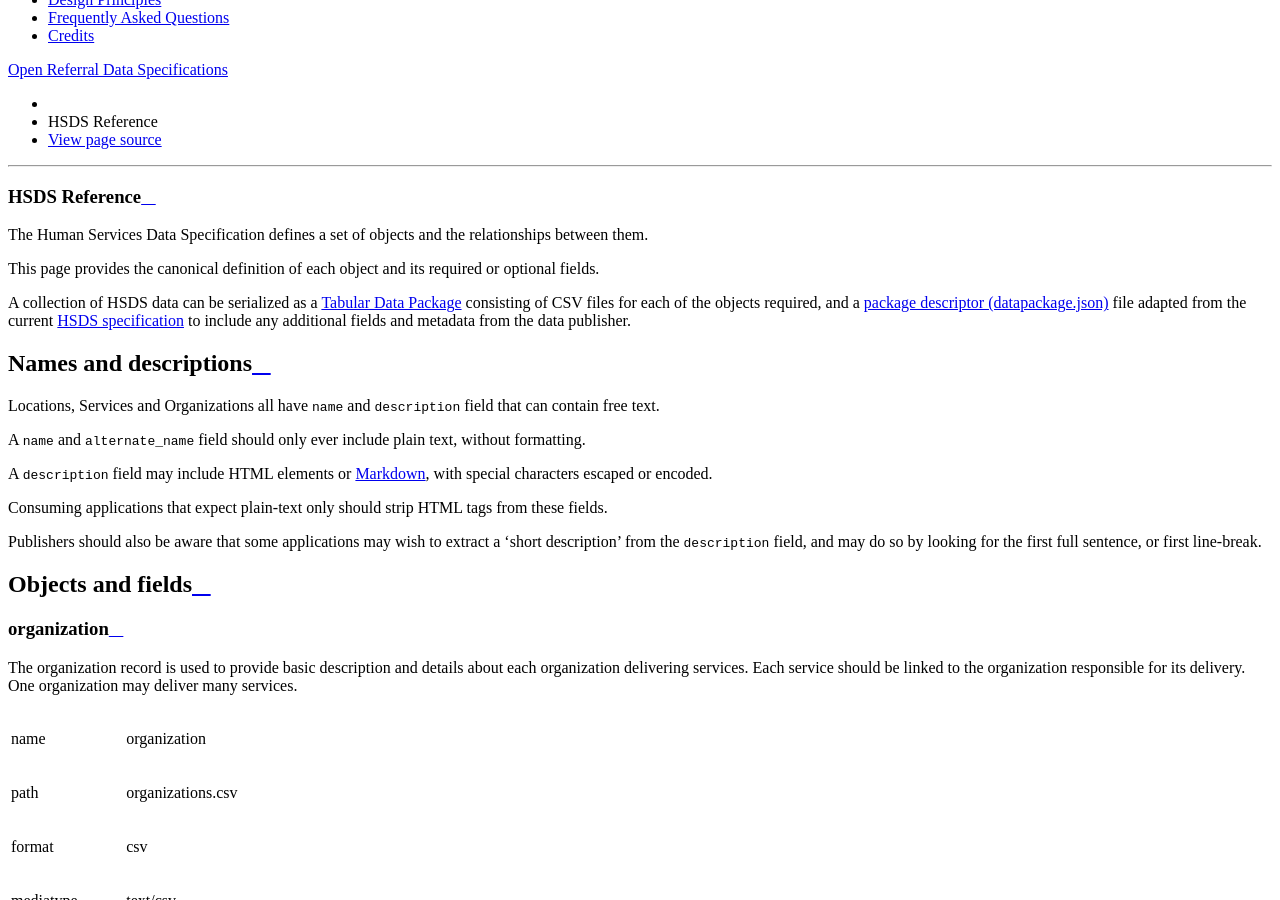
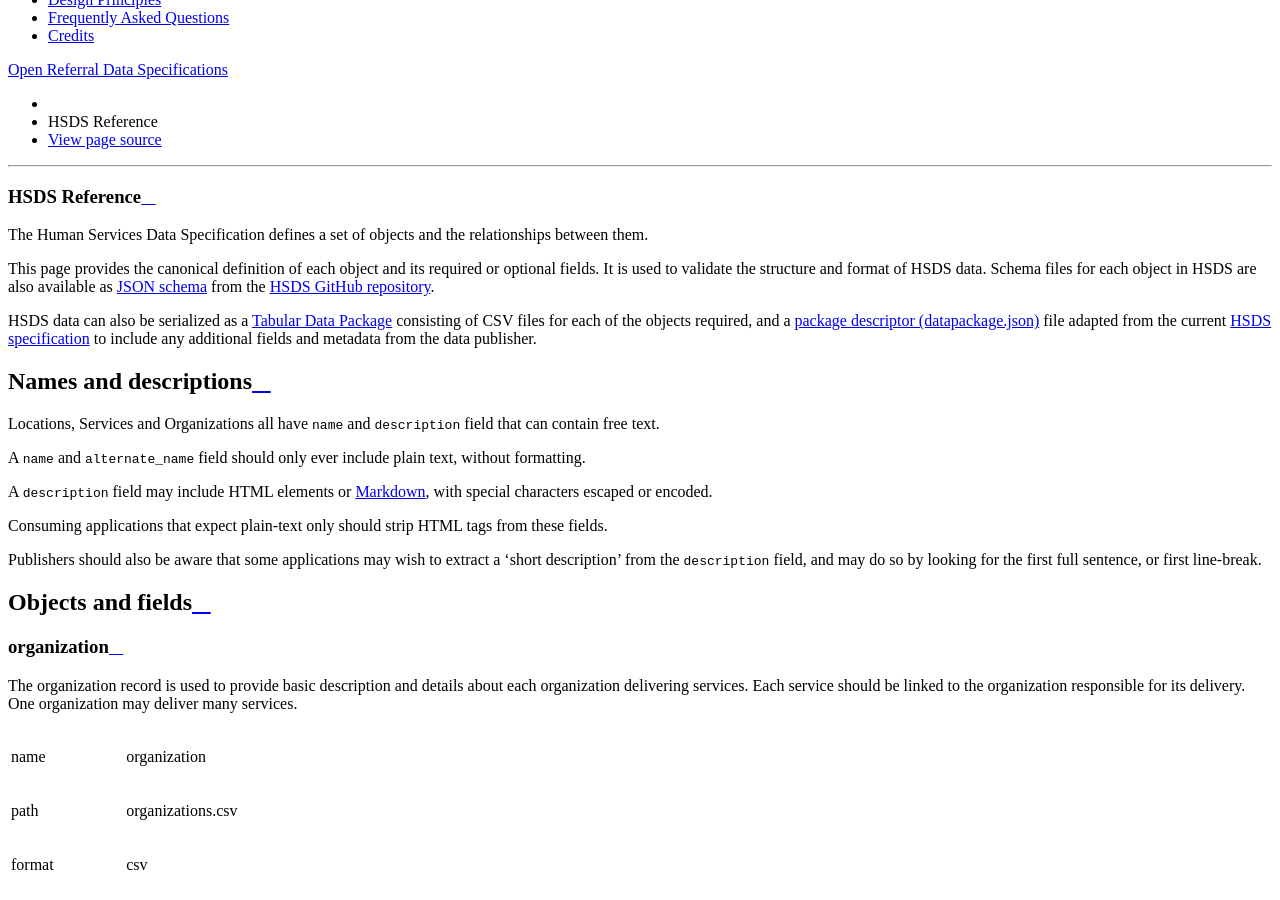
Before and after one commit to openreferral/specification, a Sphinx documentation site: the page built from docs/hsds/reference.md, in a window 1280 px wide and 900 px high, scrolled down 562 px. Built offline with Sphinx 7.4.7 and the Read the Docs theme 2.0.0, drawn with Linux system fonts in a browser that asks for light colours; pages that are not in the unit, such as notebooks, are missing from menus; a script that is not in the unit is left out; comment, search, counter and statistics services are not loaded.

Commit message:
update reference text

```diff
--- a/docs/hsds/reference.md
+++ b/docs/hsds/reference.md
@@ -7,9 +7,9 @@ HSDS Reference
 
 The Human Services Data Specification defines a set of objects and the relationships between them.
 
-This page provides the canonical definition of each object and its required or optional fields.
+This page provides the canonical definition of each object and its required or optional fields. It is used to validate the structure and format of HSDS data. Schema files for each object in HSDS are also available as [JSON schema](https://json-schema.org/) from the [HSDS GitHub repository](https://github.com/openreferral/specification/tree/3.0-dev/schema).
 
-A collection of HSDS data can be serialized as a [Tabular Data Package](http://specs.frictionlessdata.io/tabular-data-package/) consisting of CSV files for each of the objects required, and a [package descriptor (datapackage.json)](http://specs.frictionlessdata.io/tabular-data-package/#specification) file adapted from the current [HSDS specification](https://github.com/openreferral/specification/blob/master/datapackage.json) to include any additional fields and metadata from the data publisher.
+HSDS data can also be serialized as a [Tabular Data Package](http://specs.frictionlessdata.io/tabular-data-package/) consisting of CSV files for each of the objects required, and a [package descriptor (datapackage.json)](http://specs.frictionlessdata.io/tabular-data-package/#specification) file adapted from the current [HSDS specification](../../datapackage.json) to include any additional fields and metadata from the data publisher.
 
 ## Names and descriptions
 
```
